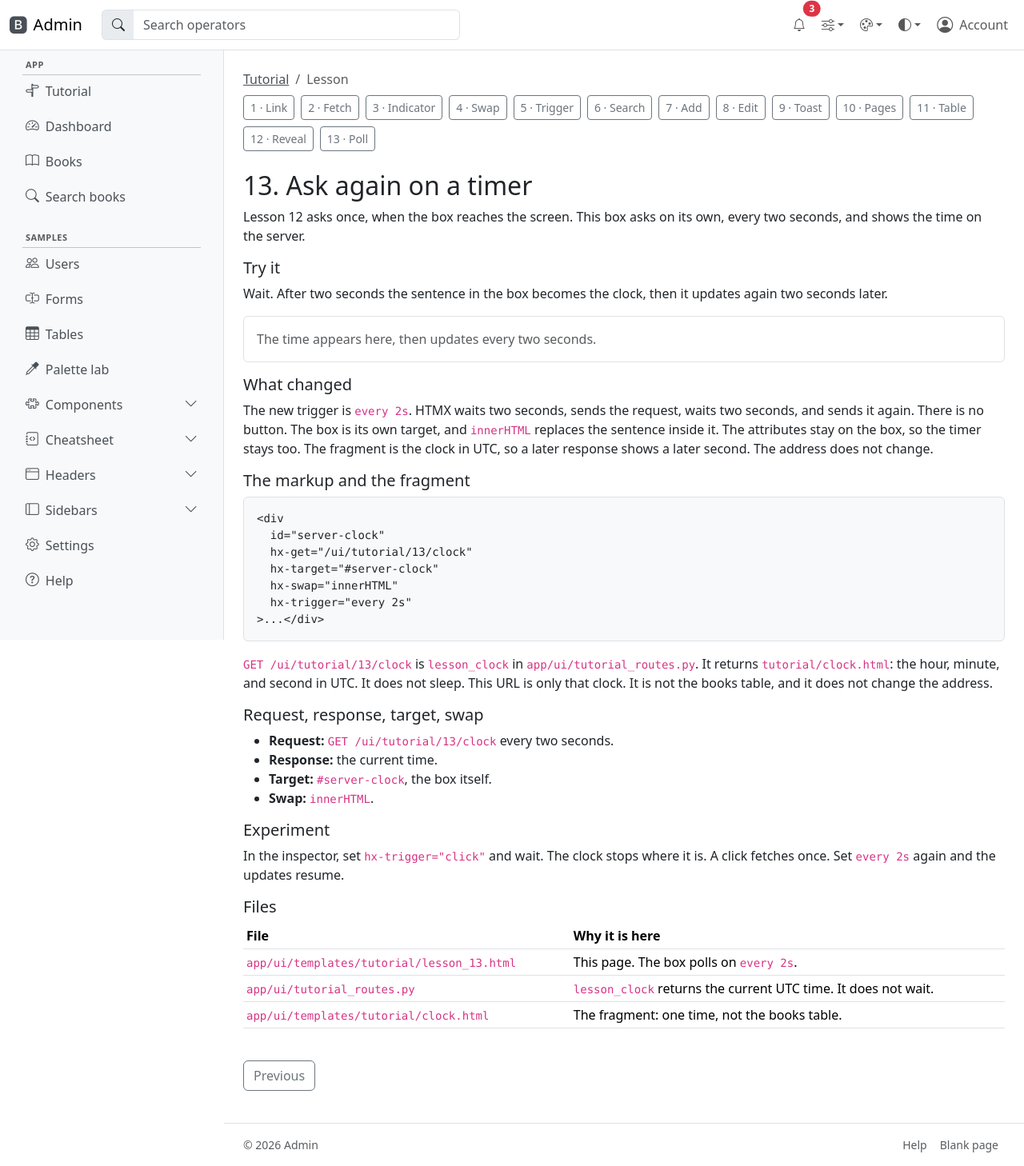
After one commit to tgogos/htmx-bootstrap-tutorial, a FastAPI app: template app/ui/templates/tutorial/lesson_13.html in a window 1280 px wide. The commit adds this page. Shown: the whole page at 80% size. Run offline with FastAPI, Linux system fonts and the light colour scheme; the template is opened without the code that fills it, so the values that code supplies are empty; parts of the project's set-up code (start-up, migrations or seed data) failed here and were passed over; some libraries are stand-ins or nearby versions.

Commit message:
add polling

```diff
--- a/app/ui/templates/partials/tutorial_nav.html
+++ b/app/ui/templates/partials/tutorial_nav.html
@@ -20,5 +20,6 @@
     <a class="btn btn-sm {% if lesson == 10 %}btn-primary{% else %}btn-outline-secondary{% endif %}" href="/ui/tutorial/10">10 · Pages</a>
     <a class="btn btn-sm {% if lesson == 11 %}btn-primary{% else %}btn-outline-secondary{% endif %}" href="/ui/tutorial/11">11 · Table</a>
     <a class="btn btn-sm {% if lesson == 12 %}btn-primary{% else %}btn-outline-secondary{% endif %}" href="/ui/tutorial/12">12 · Reveal</a>
+    <a class="btn btn-sm {% if lesson == 13 %}btn-primary{% else %}btn-outline-secondary{% endif %}" href="/ui/tutorial/13">13 · Poll</a>
   </div>
 </nav>
--- /dev/null
+++ b/app/ui/templates/tutorial/clock.html
@@ -0,0 +1 @@
+<p class="mb-0">Server time: <time datetime="{{ stamp }}">{{ clock }} UTC</time></p>
--- a/app/ui/templates/tutorial/index.html
+++ b/app/ui/templates/tutorial/index.html
@@ -60,5 +60,6 @@
   <li><a href="/ui/tutorial/10">Pages and sorting</a> — the address changes, and Back returns to it.</li>
   <li><a href="/ui/tutorial/11">The books table</a> — the same URL as a full page or a fragment, then where each earlier lesson appears.</li>
   <li><a href="/ui/tutorial/12">Load when it reaches the screen</a> — <code>hx-trigger="revealed"</code> fetches a few titles the first time the box is visible.</li>
+  <li><a href="/ui/tutorial/13">Ask again on a timer</a> — <code>hx-trigger="every 2s"</code> fetches the server clock, then fetches it again.</li>
 </ol>
 {% endblock %}
--- a/app/ui/templates/tutorial/lesson_12.html
+++ b/app/ui/templates/tutorial/lesson_12.html
@@ -72,7 +72,8 @@
   </table>
 </div>
 
-<p class="mt-4">
+<p class="mt-4 d-flex gap-2">
   <a class="btn btn-outline-secondary" href="/ui/tutorial/11">Previous</a>
+  <a class="btn btn-outline-secondary" href="/ui/tutorial/13">Next: ask again on a timer</a>
 </p>
 {% endblock %}
--- /dev/null
+++ b/app/ui/templates/tutorial/lesson_13.html
@@ -0,0 +1,75 @@
+{% extends "layout.html" %}
+{% block title %}Lesson 13 · Poll · Tutorial{% endblock %}
+{% block description %}Fetch the server clock again every two seconds{% endblock %}
+{% block content %}
+{% include "partials/tutorial_nav.html" %}
+<h1 class="h2">13. Ask again on a timer</h1>
+<p>Lesson 12 asks once, when the box reaches the screen. This box asks on its own, every two seconds, and shows the time on the server.</p>
+
+<h2 class="h5">Try it</h2>
+<p>Wait. After two seconds the sentence in the box becomes the clock, then it updates again two seconds later.</p>
+<div
+  id="server-clock"
+  class="border rounded p-3 mb-3"
+  hx-get="/ui/tutorial/13/clock"
+  hx-target="#server-clock"
+  hx-swap="innerHTML"
+  hx-trigger="every 2s"
+>
+  <p class="text-body-secondary mb-0">The time appears here, then updates every two seconds.</p>
+</div>
+
+<h2 class="h5">What changed</h2>
+<p>The new trigger is <code>every 2s</code>. HTMX waits two seconds, sends the request, waits two seconds, and sends it again. There is no button. The box is its own target, and <code>innerHTML</code> replaces the sentence inside it. The attributes stay on the box, so the timer stays too. The fragment is the clock in UTC, so a later response shows a later second. The address does not change.</p>
+
+<h2 class="h5">The markup and the fragment</h2>
+<pre class="bg-body-tertiary border rounded p-3 small mb-3"><code>&lt;div
+  id="server-clock"
+  hx-get="/ui/tutorial/13/clock"
+  hx-target="#server-clock"
+  hx-swap="innerHTML"
+  hx-trigger="every 2s"
+&gt;...&lt;/div&gt;</code></pre>
+<p><code>GET /ui/tutorial/13/clock</code> is <code>lesson_clock</code> in <code>app/ui/tutorial_routes.py</code>. It returns <code>tutorial/clock.html</code>: the hour, minute, and second in UTC. It does not sleep. This URL is only that clock. It is not the books table, and it does not change the address.</p>
+
+<h2 class="h5">Request, response, target, swap</h2>
+<ul>
+  <li><strong>Request:</strong> <code>GET /ui/tutorial/13/clock</code> every two seconds.</li>
+  <li><strong>Response:</strong> the current time.</li>
+  <li><strong>Target:</strong> <code>#server-clock</code>, the box itself.</li>
+  <li><strong>Swap:</strong> <code>innerHTML</code>.</li>
+</ul>
+
+<h2 class="h5">Experiment</h2>
+<p>In the inspector, set <code>hx-trigger="click"</code> and wait. The clock stops where it is. A click fetches once. Set <code>every 2s</code> again and the updates resume.</p>
+
+<h2 class="h5">Files</h2>
+<div class="table-responsive">
+  <table class="table table-sm">
+    <thead>
+      <tr>
+        <th scope="col">File</th>
+        <th scope="col">Why it is here</th>
+      </tr>
+    </thead>
+    <tbody>
+      <tr>
+        <td><code>app/ui/templates/tutorial/lesson_13.html</code></td>
+        <td>This page. The box polls on <code>every 2s</code>.</td>
+      </tr>
+      <tr>
+        <td><code>app/ui/tutorial_routes.py</code></td>
+        <td><code>lesson_clock</code> returns the current UTC time. It does not wait.</td>
+      </tr>
+      <tr>
+        <td><code>app/ui/templates/tutorial/clock.html</code></td>
+        <td>The fragment: one time, not the books table.</td>
+      </tr>
+    </tbody>
+  </table>
+</div>
+
+<p class="mt-4">
+  <a class="btn btn-outline-secondary" href="/ui/tutorial/12">Previous</a>
+</p>
+{% endblock %}
--- a/app/ui/tutorial_routes.py
+++ b/app/ui/tutorial_routes.py
@@ -4,6 +4,7 @@ from __future__ import annotations
 
 import asyncio
 import json
+from datetime import datetime, timezone
 from urllib.parse import urlencode
 
 from fastapi import APIRouter, Depends, Form, Query, Request
@@ -517,3 +518,29 @@ async def lesson_lazy_books(
         "tutorial/lazy_books.html",
         {"books": books, "total": total, "delay": LAZY_DELAY_SECONDS},
     )
+
+
+@router.get("/tutorial/13", response_class=HTMLResponse)
+async def lesson_poll(
+    request: Request,
+    user: dict = Depends(require_user_html),
+):
+    return templates.TemplateResponse(
+        request,
+        "tutorial/lesson_13.html",
+        _lesson_ctx(request, user, 13),
+    )
+
+
+@router.get("/tutorial/13/clock", response_class=HTMLResponse)
+async def lesson_clock(
+    request: Request,
+    _user: dict = Depends(require_user_html),
+):
+    """HTML fragment: the server clock, fetched again by the lesson's timer."""
+    now = datetime.now(timezone.utc)
+    return templates.TemplateResponse(
+        request,
+        "tutorial/clock.html",
+        {"clock": now.strftime("%H:%M:%S"), "stamp": now.strftime("%Y-%m-%dT%H:%M:%SZ")},
+    )
```
Also changed, not shown: AGENTS.md (+1 -1 lines), docs/ENGINEERING.md (+1 -1 lines), tests/test_tutorial.py (+20 -1 lines), README.md.
